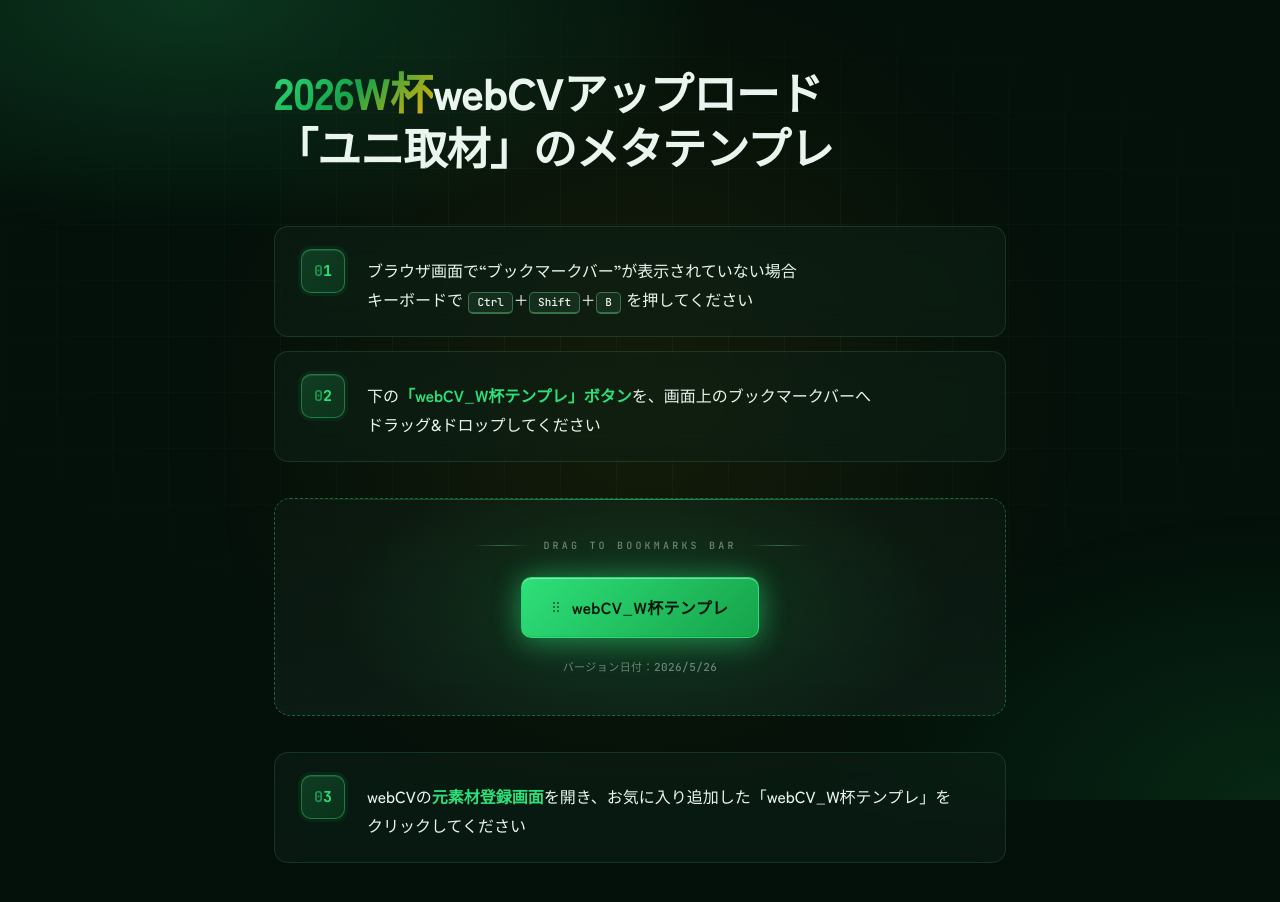
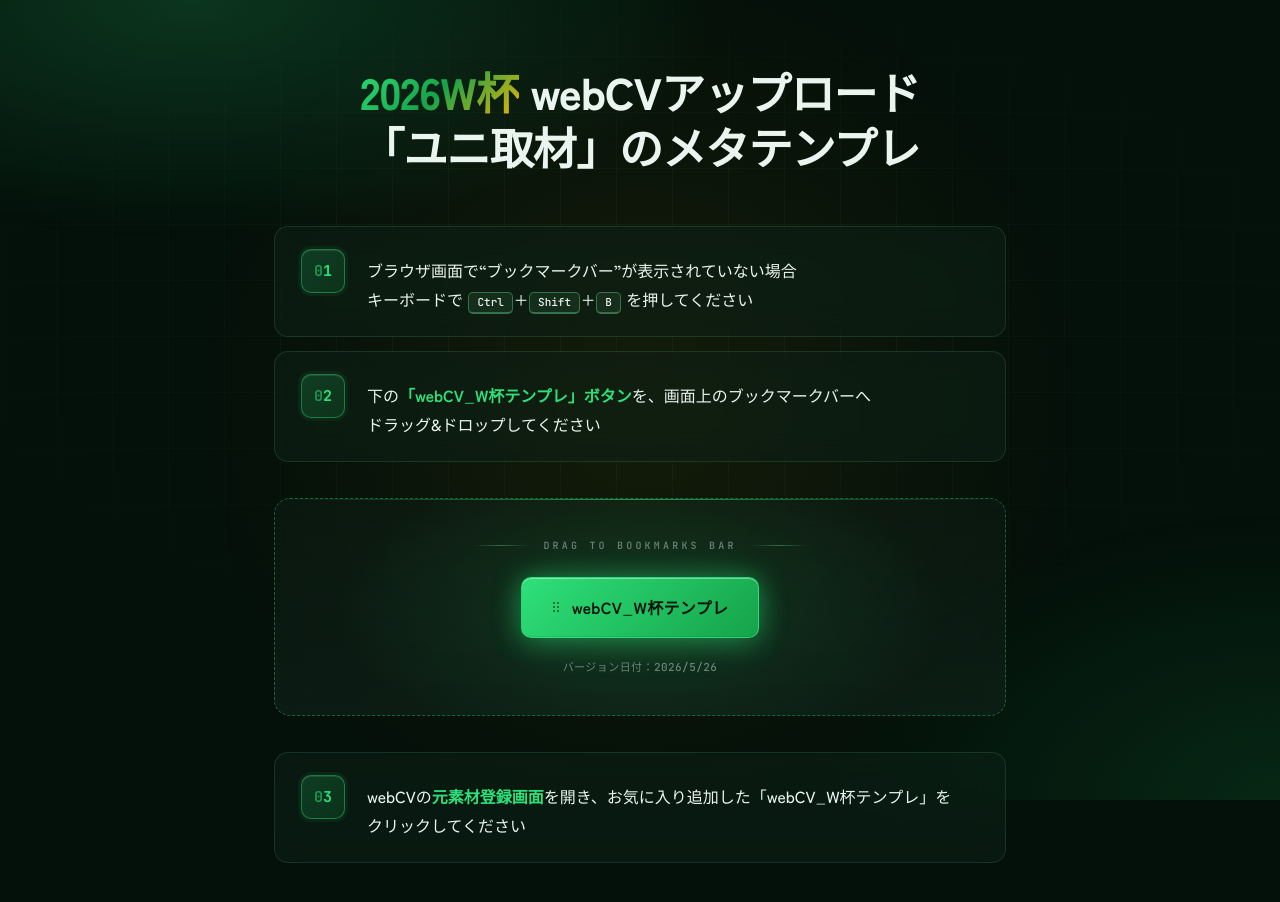
Before and after one commit to rommorjam/2026WCup, a plain HTML site: page index.html in a window 1280 px wide. Drawn offline with Linux system fonts and the light colour scheme.

Commit message:
Add files via upload

```diff
--- a/index.html
+++ b/index.html
@@ -132,6 +132,7 @@
         margin: 0;
         line-height: 1.25;
         color: var(--text);
+        text-align: center; /* タイトルを中央揃え */
     }
 
     h1 .accent {
@@ -350,7 +351,7 @@
 <body>
     <main>
         <header class="page-header">
-            <h1><span class="accent">2026W杯</span>webCVアップロード<br>「ユニ取材」のメタテンプレ</h1>
+            <h1><span class="accent">2026W杯</span> webCVアップロード<br>「ユニ取材」のメタテンプレ</h1>
         </header>
 
         <div class="steps">
```
